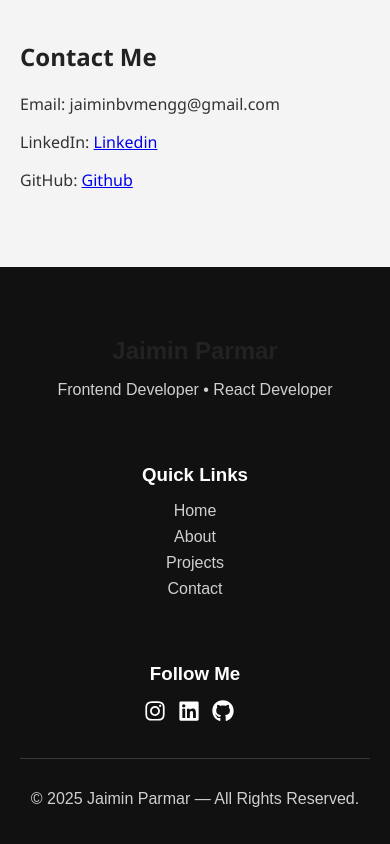
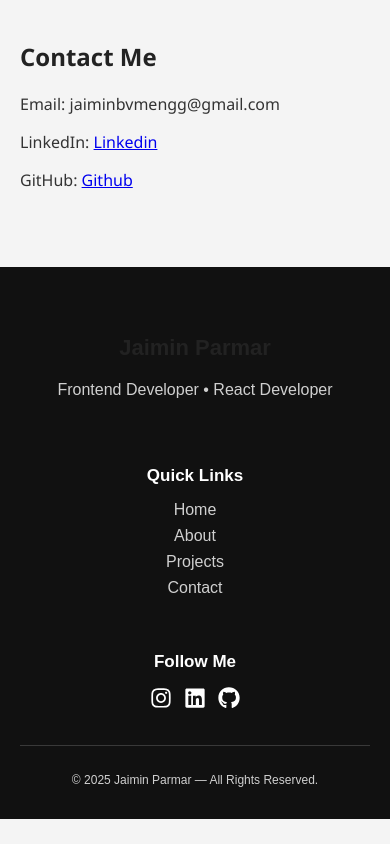
Before and after one commit to jaiminbvmengg/portfolio, a React (Create React App) app in the folder portfolio/: page / in a window 390 px wide. Shown: the part 2962-3806 px from the top of the page. After the commit the page ends 3781 px from the top, so only its background shows below. Built offline with nearby package versions, Linux system fonts and the light colour scheme.

Commit message:
Update Footer.css

```diff
--- a/portfolio/src/Pages/Footer/Footer.css
+++ b/portfolio/src/Pages/Footer/Footer.css
@@ -5,31 +5,38 @@
   font-family: 'Poppins', sans-serif;
 }
 
+/* Main Layout */
 .footer-container {
   max-width: 1100px;
   margin: auto;
   display: flex;
   justify-content: space-between;
   flex-wrap: wrap;
+  gap: 40px; /* Better spacing for all device sizes */
 }
 
 .footer-left h2 {
   margin-bottom: 8px;
+  font-size: 26px;
 }
 
 .footer-left p {
   opacity: 0.8;
+  max-width: 350px;
+  line-height: 1.6;
 }
 
 /* Middle Links */
 .footer-middle h3,
 .footer-right h3 {
   margin-bottom: 15px;
+  font-size: 20px;
 }
 
 .footer-middle ul {
   list-style: none;
   padding: 0;
+  margin: 0;
 }
 
 .footer-middle ul li {
@@ -40,6 +47,7 @@
   text-decoration: none;
   color: #fff;
   opacity: 0.8;
+  transition: 0.25s;
 }
 
 .footer-middle ul li a:hover {
@@ -47,10 +55,14 @@
 }
 
 /* Social Icons */
+.social-icons {
+  display: flex;
+  gap: 12px;
+}
+
 .social-icons a {
   color: #fff;
   font-size: 22px;
-  margin-right: 12px;
   transition: 0.3s ease;
 }
 
@@ -65,18 +77,55 @@
   border-top: 1px solid #444;
   padding-top: 15px;
   opacity: 0.8;
+  font-size: 14px;
 }
 
-/* Responsive */
+/* ===========================
+       RESPONSIVE DESIGN
+=========================== */
+
+/* Tablets */
+@media (max-width: 900px) {
+  .footer-left h2 {
+    font-size: 24px;
+  }
+
+  .footer-middle h3,
+  .footer-right h3 {
+    font-size: 18px;
+  }
+}
+
+/* Mobile */
 @media (max-width: 768px) {
   .footer-container {
     flex-direction: column;
     text-align: center;
     gap: 30px;
+    align-items: center;
+  }
+
+  .footer-left p {
+    max-width: 100%;
   }
 
   .social-icons {
     justify-content: center;
-    display: flex;
   }
 }
+
+/* Small Mobile */
+@media (max-width: 480px) {
+  .footer-left h2 {
+    font-size: 22px;
+  }
+
+  .footer-middle h3,
+  .footer-right h3 {
+    font-size: 17px;
+  }
+
+  .footer-bottom {
+    font-size: 12px;
+  }
+}
```
